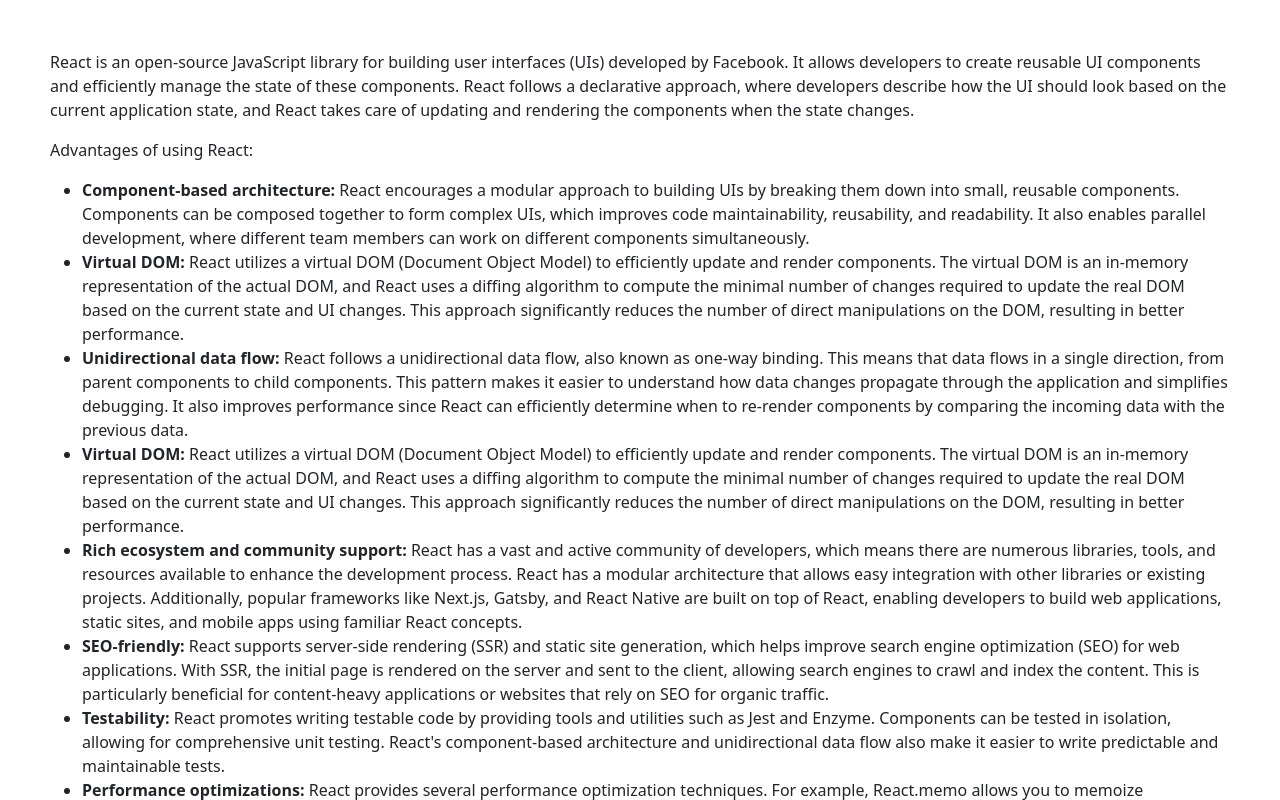
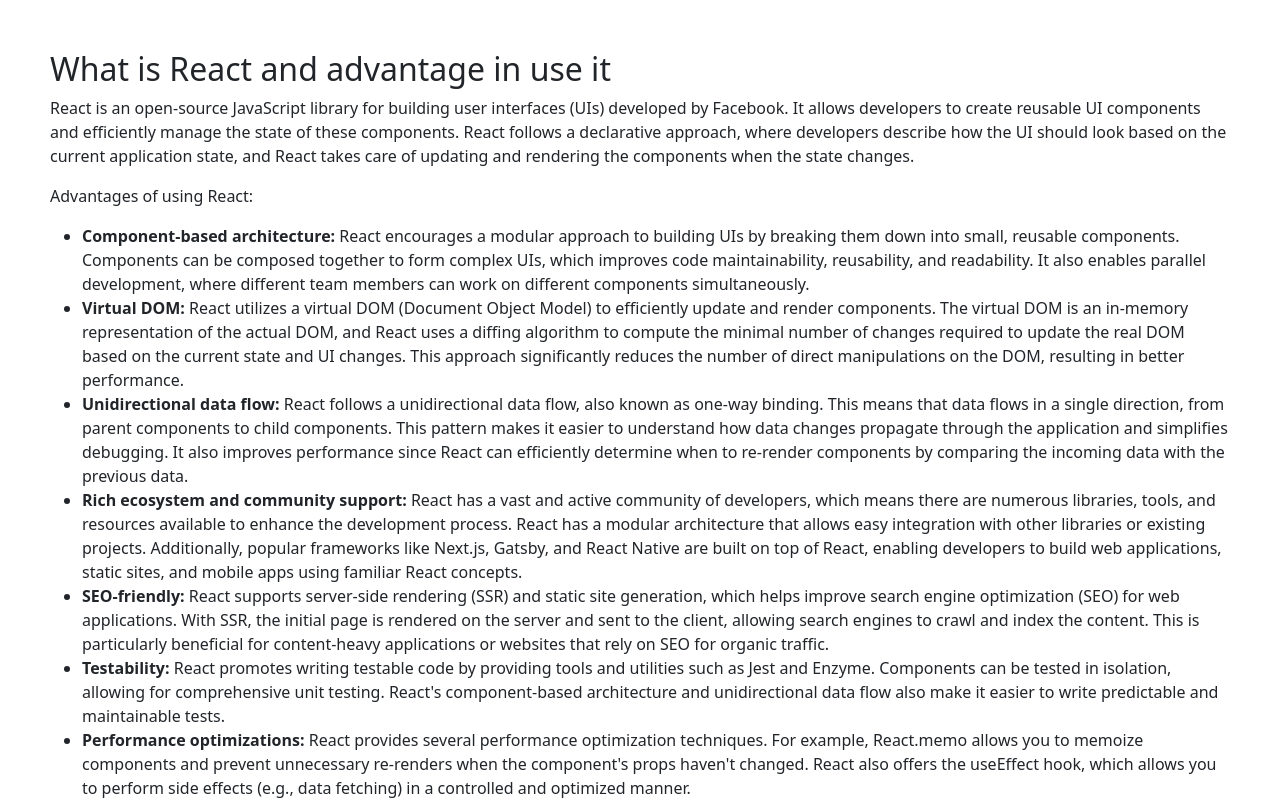
Before and after one commit to Lucas-Gualberto94/blog, a React (Create React App) app: page / in a window 1280 px wide. Both pictures are taken after a click on the element 206 px from the left and 304 px from the top of the page. Built offline with nearby package versions, Linux system fonts and the light colour scheme.

Commit message:
starting sidebar content

```diff
--- /dev/null
+++ b/src/components/ContentBlog/CreateSideBar.js
@@ -0,0 +1,17 @@
+import React from "react";
+
+const CreateSideBar = () => {
+    return (
+        <div>
+            <h2>Creating a sideBar using react</h2>
+            <p>
+                Use sideBar can help people navigate easily on your website or app. This allows you
+                 to organize the contents of your page hierarchically.<br/>
+                I will be using the React Pro Sidebar which provides a set of components for
+                creating high level and customizable side navigation
+            </p>
+        </div>
+    )
+}
+
+export default CreateSideBar;
--- a/src/components/ContentBlog/React.js
+++ b/src/components/ContentBlog/React.js
@@ -4,6 +4,7 @@
 const DefinitionReact = () => {
     return (
         <div className="content">
+            <h2>What is React and advantage in use it</h2>
             <p>
                 React is an open-source JavaScript library for building user interfaces (UIs) developed
                 by Facebook. It allows developers to create reusable UI components and efficiently manage
@@ -36,14 +37,6 @@
                       debugging. It also improves performance since React can efficiently determine
                        when to re-render components by comparing the incoming data with the
                        previous data.
-                </li>
-                <li>
-                <strong> Virtual DOM:</strong> React utilizes a virtual DOM (Document Object Model) to
-                    efficiently update and render components. The virtual DOM is an in-memory
-                    representation of the actual DOM, and React uses a diffing algorithm to
-                    compute the minimal number of changes required to update the real DOM based
-                    on the current state and UI changes. This approach significantly reduces
-                    the number of direct manipulations on the DOM, resulting in better performance.
                 </li>
                 <li>
                 <strong>Rich ecosystem and community support: </strong>React has a vast and active community
--- a/src/components/Data.js
+++ b/src/components/Data.js
@@ -40,6 +40,13 @@
     img: require("../Assets/img6.png"),
     category: "travel",
     desc: "teste teste teste teste teste teste teste teste teste teste teste teste"
+  },
+  {
+    id: '07',
+    title: 'Creating a sideBar using react',
+    img: require("../Assets/img6.png"),
+    category: "tech",
+    desc: "teste teste teste teste teste teste teste teste teste teste teste teste"
   }
 ];
 
--- a/src/components/Modal.js
+++ b/src/components/Modal.js
@@ -3,6 +3,7 @@
 import ConfidenceScience from './ContentBlog/ConfidenceScience';
 import ScienceReligion from './ContentBlog/ScienceReligion';
 import DefinitionReact from "./ContentBlog/React";
+import CreateSideBar from "./ContentBlog/CreateSideBar";
 
 const Modal = (props) => {
     if (!props.isOpen) return null;
@@ -40,6 +41,10 @@
           return (
             <div><ScienceReligion /></div>
           )
+        } else if (props.getId === '07') {
+          return (
+            <div><CreateSideBar /></div>
+          )
         } else {
           return (
             <div><ScienceReligion /></div>
```
